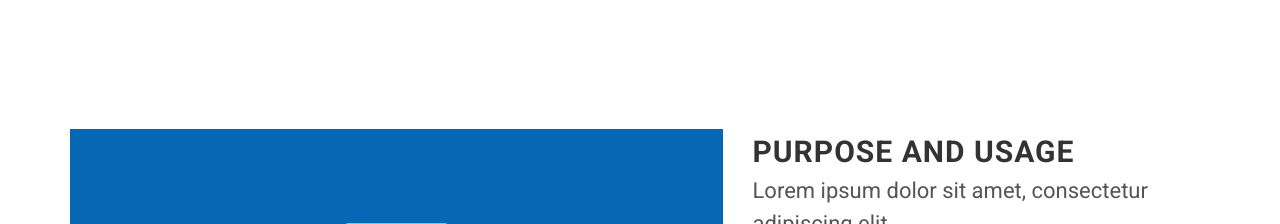
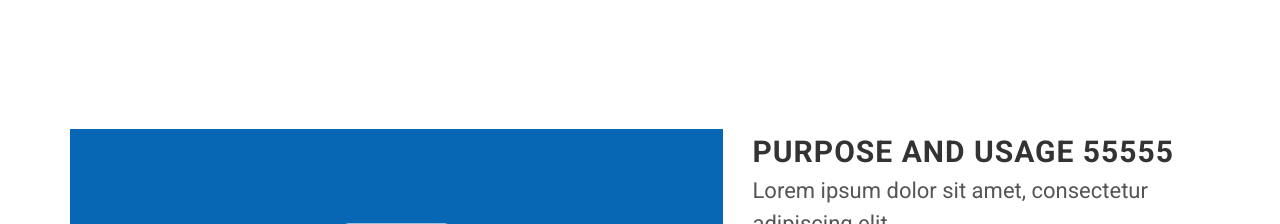
Before and after one commit to whatsiteman/trial-nookza5000, a Gatsby site: page / in a window 1280 px wide. Shown: the part 3560-3784 px from the top of the page. Built offline with nearby package versions, Linux system fonts and the light colour scheme; Gatsby itself is replaced by a stand-in of ours; some packages are replaced by stand-ins of ours; a web font is replaced by a local one.

Commit message:
Saved with whatsiteman

```diff
--- a/content/service.md
+++ b/content/service.md
@@ -4,7 +4,7 @@
 
 image: images/pic.jpg
 
-title: PURPOSE AND USAGE
+title: PURPOSE AND USAGE 55555
 
 description: Lorem ipsum dolor sit amet, consectetur adipiscing elit
 
```
